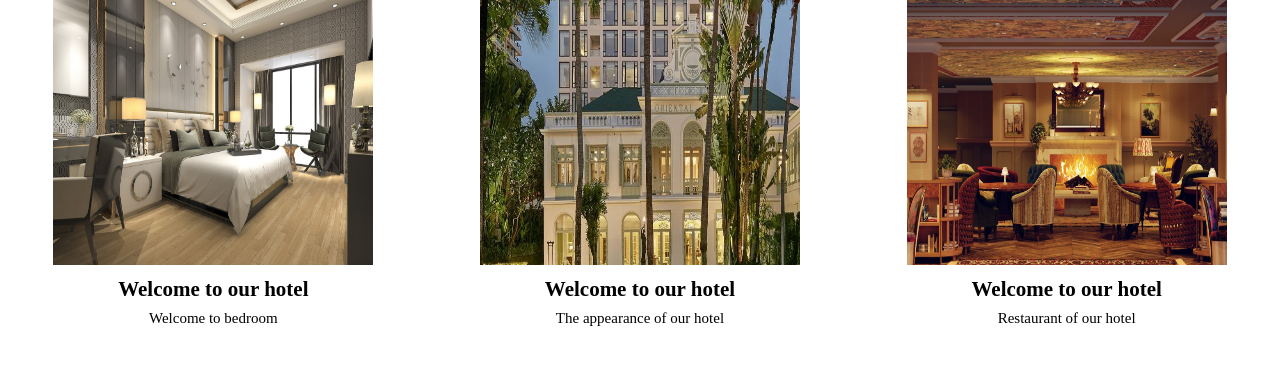
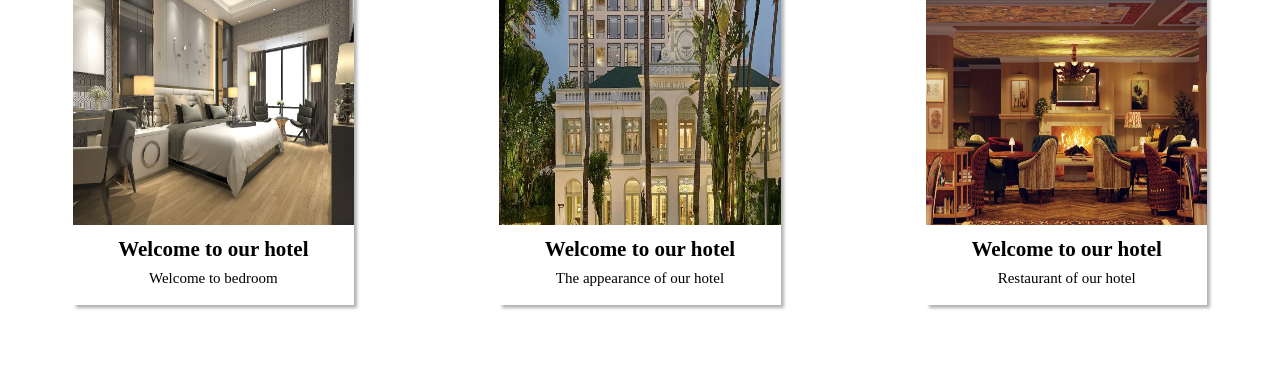
Before and after one commit to MMBobur/oddiy_sayt, a plain HTML site: page index.html in a window 1280 px wide. Shown: the part 452-837 px from the top of the page. After the commit the page ends 800 px from the top, so only its background shows below. Drawn offline with Linux system fonts and the light colour scheme; files whose address does not match are found by name.

Commit message:
javodbek add page

```diff
--- a/style.css
+++ b/style.css
@@ -64,7 +64,7 @@ a:hover{
 /* javodbek style */
 .javodbek{
     width: 100%;
-    height: 55vh;
+    height: 50vh;
 }
 .text{
     width: 100%;
@@ -72,21 +72,23 @@ a:hover{
     font-size: 35px;
     font-weight: 700;
     color: #000;
-    margin-top: 20px;
 }
 .container{
     display: flex;
     flex-direction: row;
     justify-content: space-around;
+    height: 40vh;
 }
 .box-1{
-    width: 25%;
-    height: 350px;
+    width: 22%;
+    height: 330px;
     background-color: #fff;
+    margin-top: 10px;
+    box-shadow: 3px 3px 3px rgba(0, 0, 0, 0.3);
 }
 .image1{
     width: 100%;
-    height: 280px;
+    height: 250px;
 }
 .font{
     text-align: center;
```
